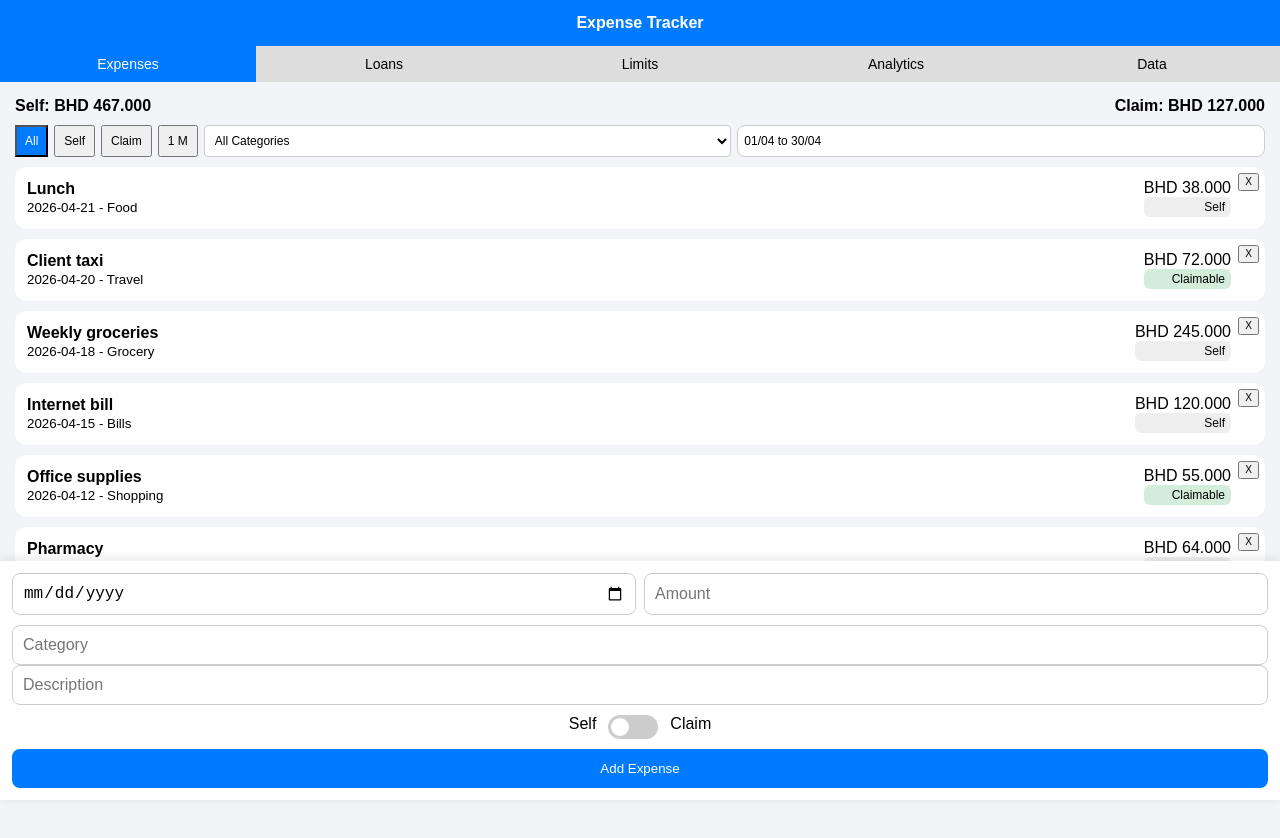
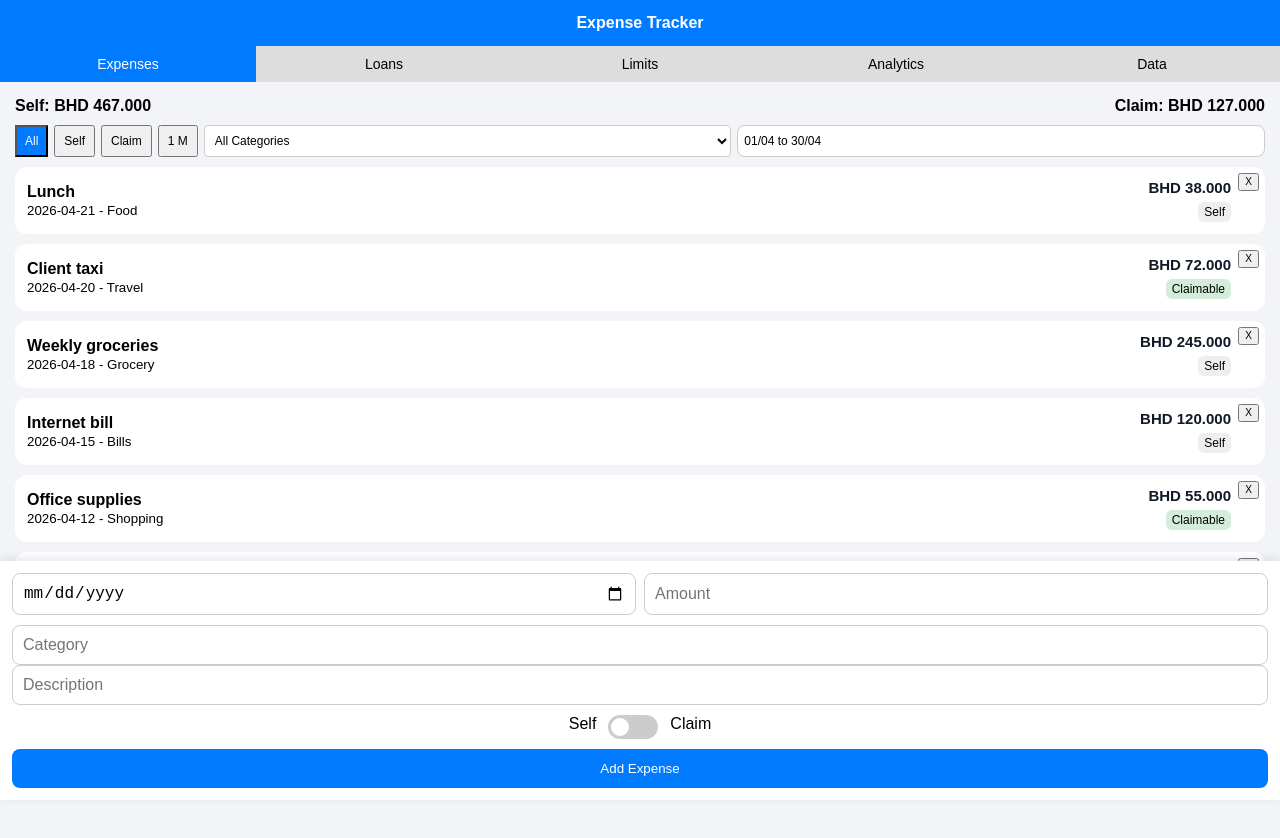
Before and after one commit to Bala1996-hub/Expense-Tracker, a plain HTML site: page index.html in a window 1280 px wide. Drawn offline with nearby package versions, Linux system fonts and the light colour scheme.

Commit message:
Polish record amount styling

```diff
--- a/index.html
+++ b/index.html
@@ -111,6 +111,24 @@ body {
 
 .expense-item > div:first-child {
   min-width: 0;
+}
+
+.record-meta {
+  text-align: right;
+  padding-right: 22px;
+  display: flex;
+  flex-direction: column;
+  align-items: flex-end;
+  gap: 5px;
+}
+
+.record-amount {
+  color: #111827;
+  font-size: 15px;
+  font-weight: 700;
+  line-height: 1.2;
+  white-space: nowrap;
+  font-variant-numeric: tabular-nums;
 }
 
 .type {
@@ -349,6 +367,10 @@ button.add {
 
   .expense-item small {
     font-size: 11px;
+  }
+
+  .record-amount {
+    font-size: 14px;
   }
 
   .bottom-card {
@@ -777,8 +799,8 @@ function renderExpenses() {
       </div>
 
       <!-- shifted content left using padding -->
-      <div style="text-align:right; padding-right:22px;">
-        <div>${formatBHD(exp.amount)}</div>
+      <div class="record-meta">
+        <div class="record-amount">${formatBHD(exp.amount)}</div>
         <div class="type ${exp.type}">
           ${exp.type === "claim" ? "Claimable" : "Self"}
         </div>
@@ -827,8 +849,8 @@ function renderLoans() {
         <small>${loan.date} - ${typeLabel}${loan.desc ? ` - ${loan.desc}` : ""}</small>
       </div>
 
-      <div style="text-align:right; padding-right:22px;">
-        <div>${type === "repaid" ? "-" : ""}${formatBHD(loan.amount)}</div>
+      <div class="record-meta">
+        <div class="record-amount">${type === "repaid" ? "-" : ""}${formatBHD(loan.amount)}</div>
         <div class="type self">Loan</div>
       </div>
 
```
